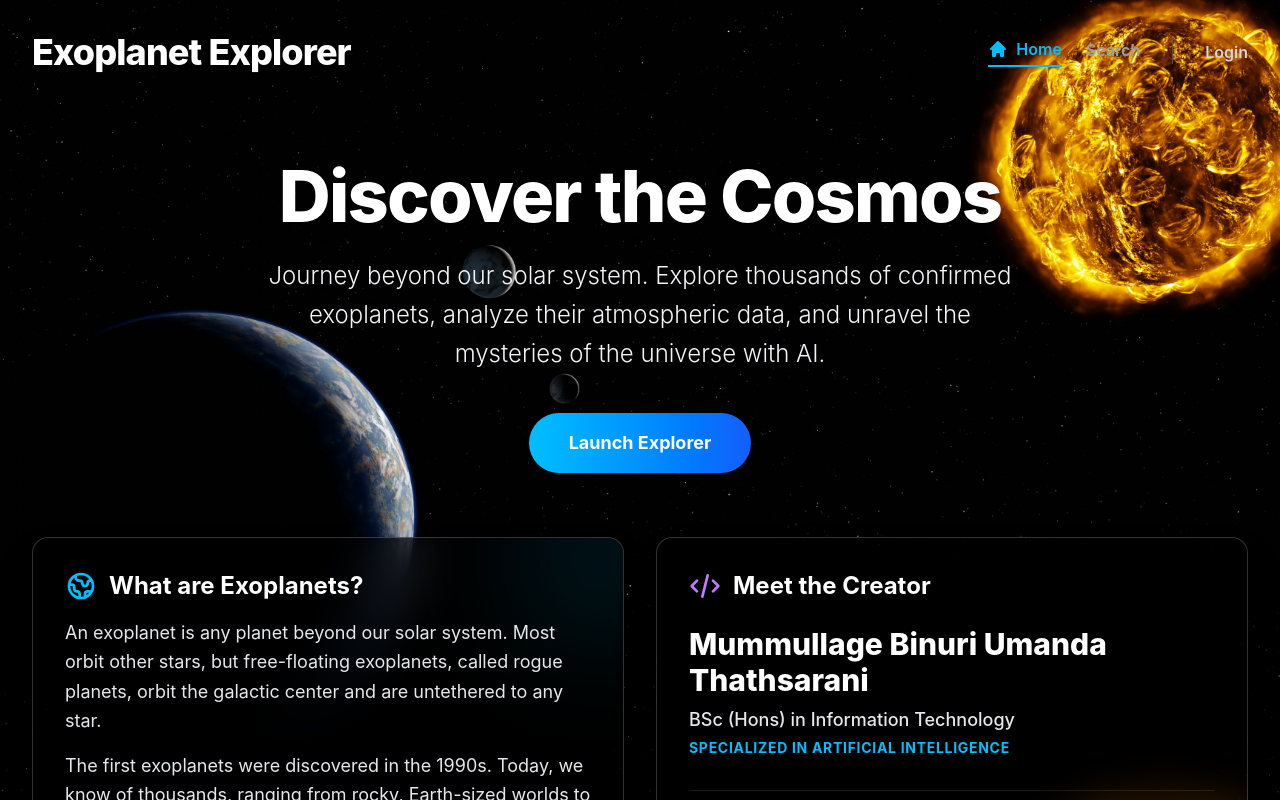
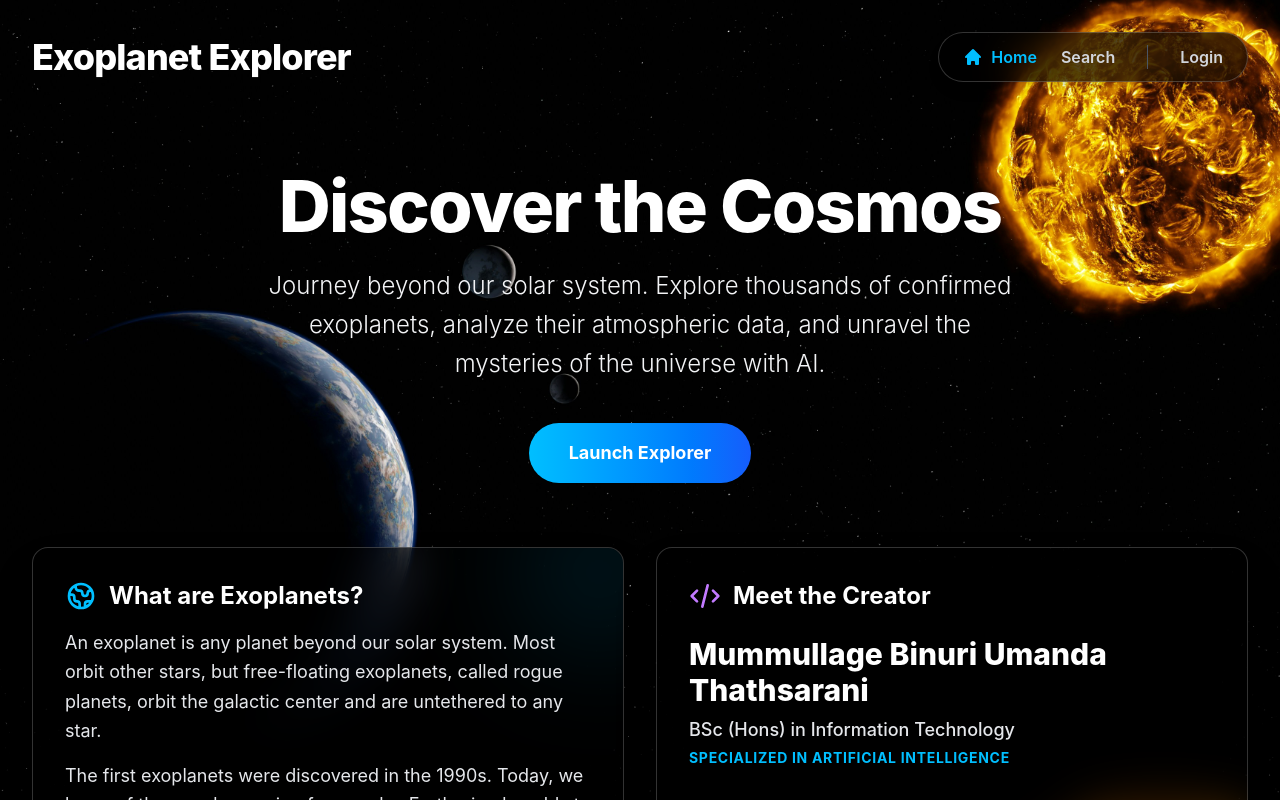
Before and after one commit to umandathathsarani/exoplanet-explorer, a Vue app in the folder frontend/: page / in a window 1280 px wide. Shown: the top 800 px of the page. Built offline with nearby package versions, Linux system fonts and the light colour scheme.

Commit message:
feat(ui): implement floating glassmorphic navbar and prepare custom favicon

```diff
--- a/frontend/src/App.vue
+++ b/frontend/src/App.vue
@@ -20,27 +20,27 @@ watch(() => authState.value.isAuthenticated, (isAuth) => {
   <div class="min-h-screen bg-transparent text-gray-200 font-sans p-4 md:p-8 overflow-x-hidden">
     <header class="flex flex-col md:flex-row justify-between items-center mb-12 gap-6">
       <h1 class="text-4xl font-extrabold text-white tracking-tight">Exoplanet Explorer</h1>
-      <nav class="flex gap-6 items-center">
+      <nav class="flex gap-6 items-center bg-black/60 backdrop-blur-xl px-6 py-3 rounded-full border border-white/20 shadow-lg">
         <button
           @click="currentView = 'home'"
-          :class="currentView === 'home' ? 'text-[#00bfff] border-b-2 border-[#00bfff]' : 'text-gray-400 hover:text-gray-200'"
-          class="pb-1 font-semibold transition flex items-center gap-2"
+          :class="currentView === 'home' ? 'text-[#00bfff]' : 'text-gray-300 hover:text-white'"
+          class="font-semibold transition flex items-center gap-2"
         >
           <svg xmlns="http://www.w3.org/2000/svg" class="h-5 w-5" viewBox="0 0 20 20" fill="currentColor"><path d="M10.707 2.293a1 1 0 00-1.414 0l-7 7a1 1 0 001.414 1.414L4 10.414V17a1 1 0 001 1h2a1 1 0 001-1v-2a1 1 0 011-1h2a1 1 0 011 1v2a1 1 0 001 1h2a1 1 0 001-1v-6.586l.293.293a1 1 0 001.414-1.414l-7-7z" /></svg>
           Home
         </button>
         <button
           @click="currentView = 'search'"
-          :class="currentView === 'search' ? 'text-[#00bfff] border-b-2 border-[#00bfff]' : 'text-gray-400 hover:text-gray-200'"
-          class="pb-1 font-semibold transition"
+          :class="currentView === 'search' ? 'text-[#00bfff]' : 'text-gray-300 hover:text-white'"
+          class="font-semibold transition"
         >
           Search
         </button>
         <button
           v-if="authState.isAuthenticated"
           @click="currentView = 'dashboard'"
-          :class="currentView === 'dashboard' ? 'text-[#00bfff] border-b-2 border-[#00bfff]' : 'text-gray-400 hover:text-gray-200'"
-          class="pb-1 font-semibold transition"
+          :class="currentView === 'dashboard' ? 'text-[#00bfff]' : 'text-gray-300 hover:text-white'"
+          class="font-semibold transition"
         >
           My Observatory
         </button>
```
Also changed, not shown: frontend/index.html (+1 -1 lines).
